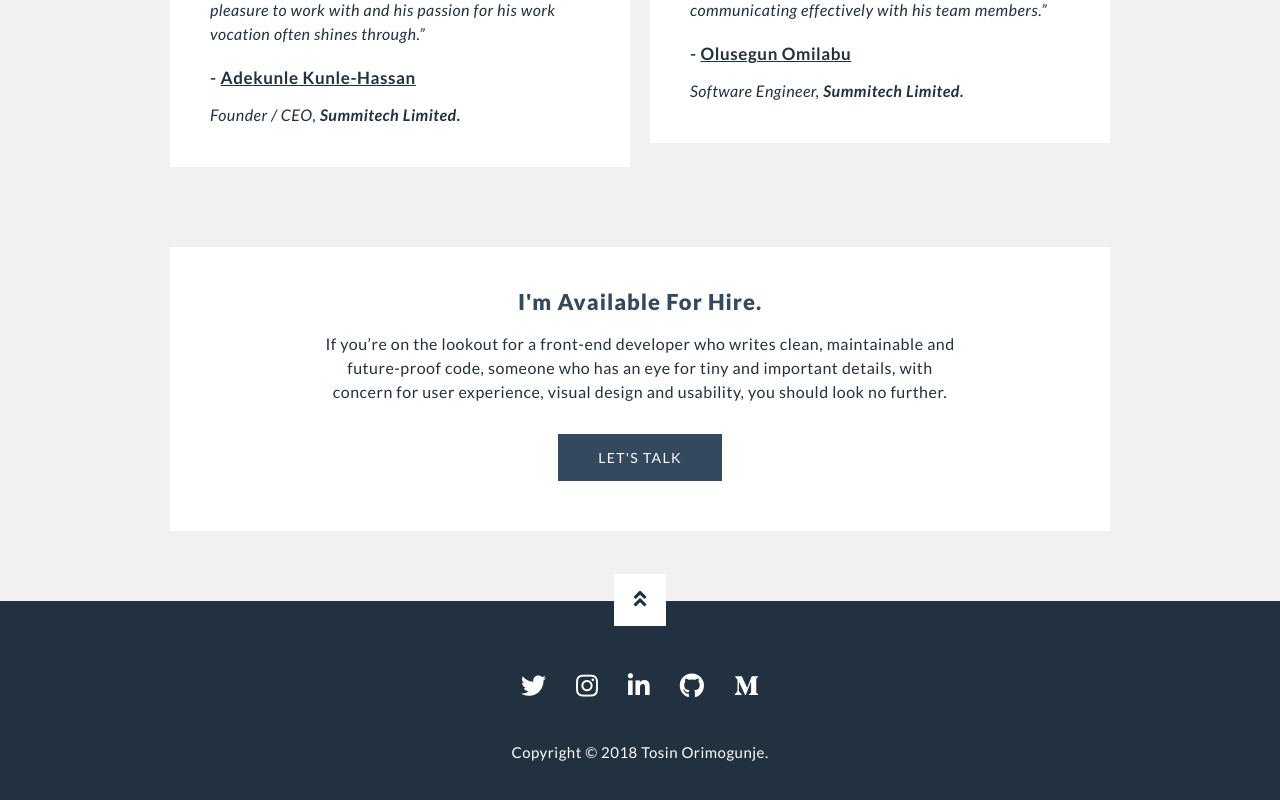
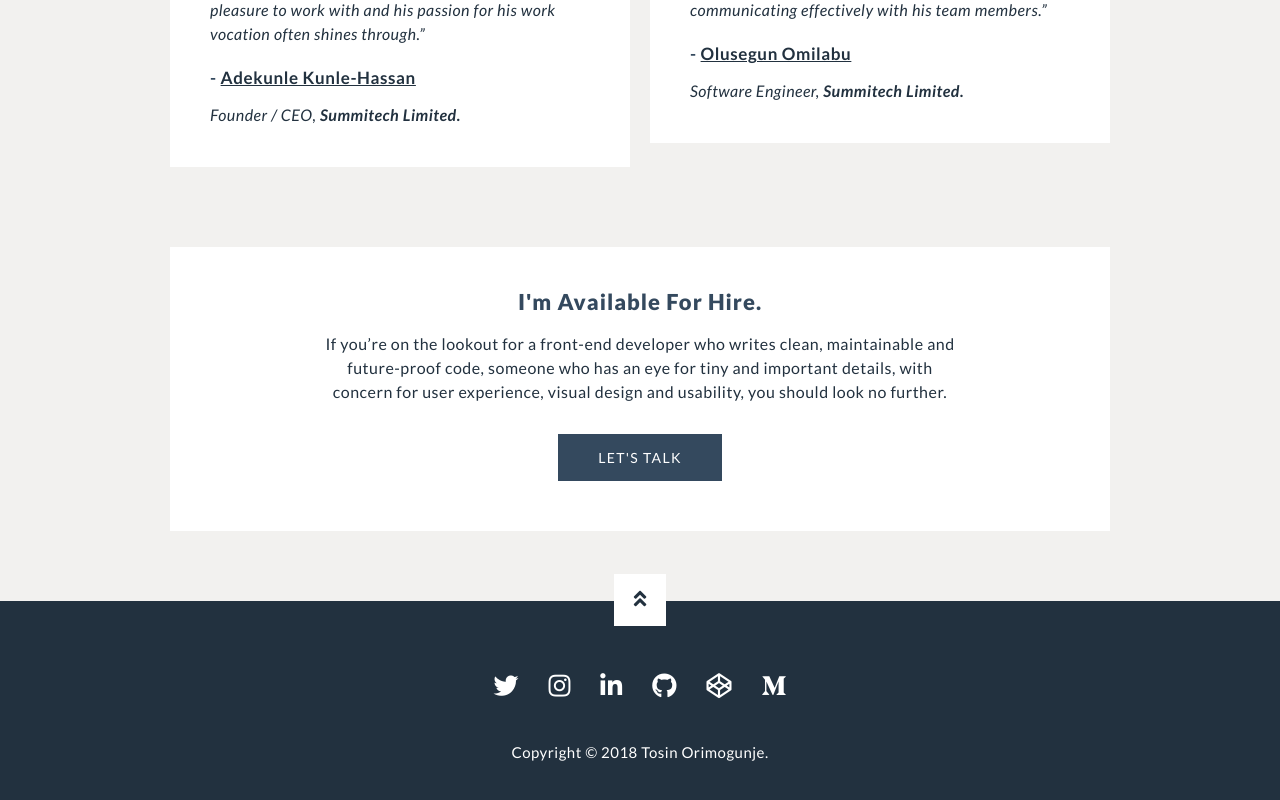
Before and after one commit to reemtos/portfolio, a Vue app: page / in a window 1280 px wide. Shown: the part 2368-3168 px from the top of the page. Built offline with nearby package versions, Linux system fonts and the light colour scheme; what vue-page-title would draw is missing.

Commit message:
Include codepen link in footer.

```diff
--- a/src/components/Footer.vue
+++ b/src/components/Footer.vue
@@ -17,6 +17,9 @@
             </a>
             <a href="https://github.com/reemtos" target="_blank" class="footer__social--link" title="GitHub">
                 <i class="fab fa-github footer__social--icon"></i>
+            </a>
+            <a href="https://codepen.io/reemtos/" target="_blank" class="footer__social--link" title="Codepen">
+                <i class="fab fa-codepen footer__social--icon"></i>
             </a>
             <a href="https://medium.com/@reemtos" target="_blank" class="footer__social--link" title="Medium">
                 <i class="fab fa-medium-m footer__social--icon"></i>
```
